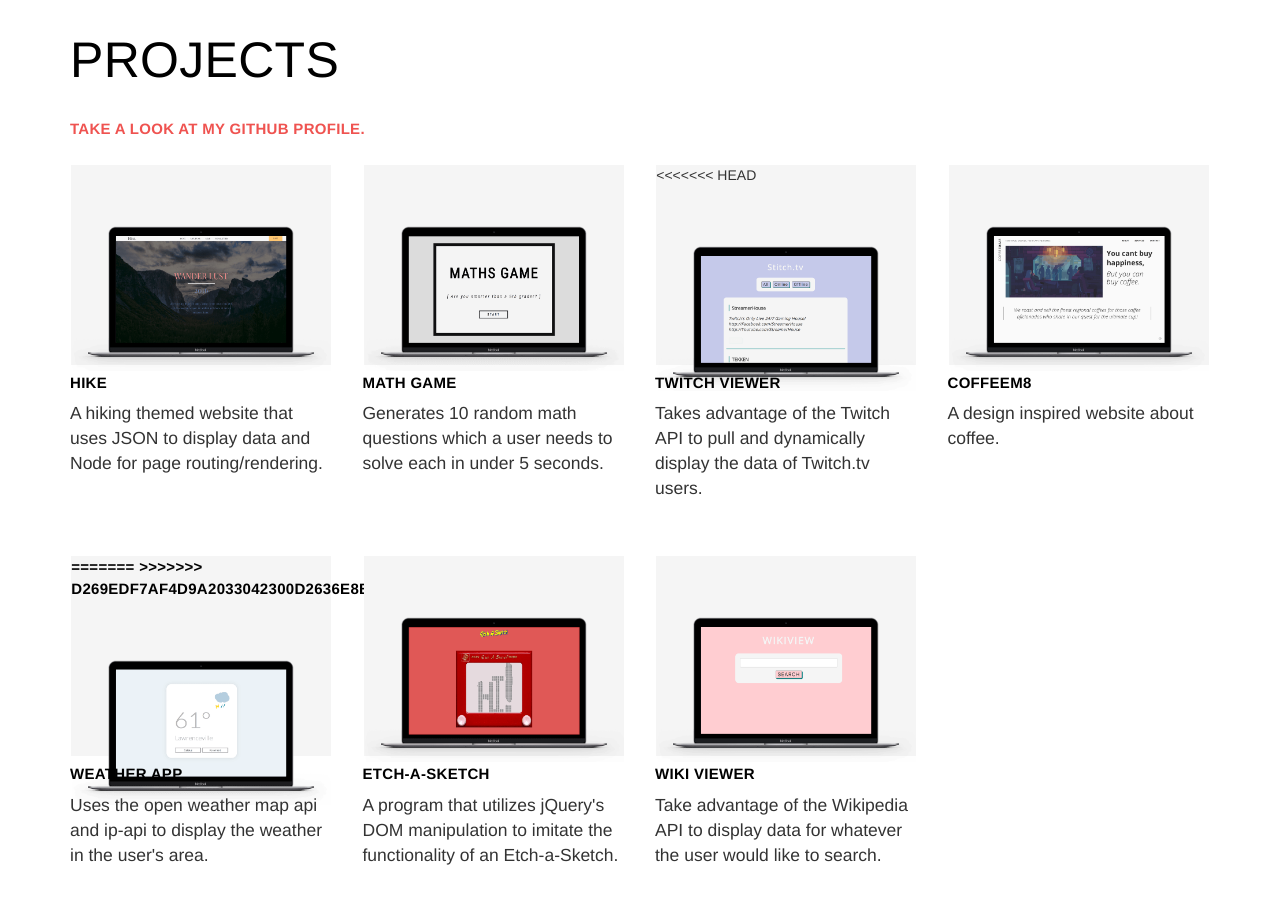
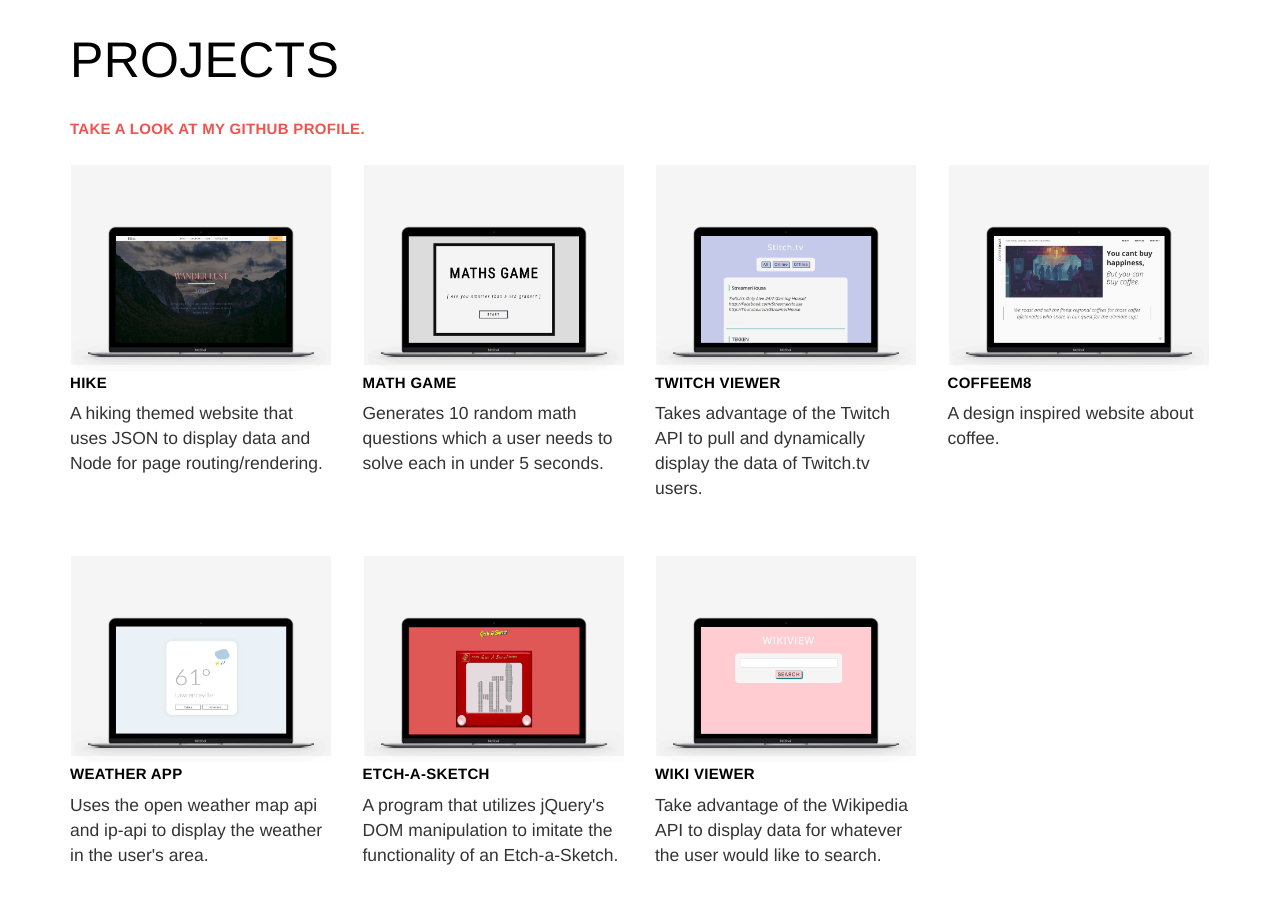
Before and after one commit to DevMaterial/portfolio, a website: page index.html in a window 1280 px wide. Shown: the part 674-1578 px from the top of the page. Drawn offline with nearby package versions, Linux system fonts and the light colour scheme.

Commit message:
Update index.html

```diff
--- a/index.html
+++ b/index.html
@@ -84,7 +84,6 @@
             <div class="col-xs-12 col-sm-6 col-md-3">
               <figure class="project">
                 <div class="project_thumbnail">
-<<<<<<< HEAD
                   <a href="http://insidious-sail.surge.sh/" target="_blank">
                     <img src="images/mb-twitch.png" alt="hike"></img>
                   </a>
@@ -114,9 +113,7 @@
               <figure class="project">
                 <div class="project_thumbnail">
                   <a href="https://hike-dev.herokuapp.com/index" target="_blank">
-=======
                   <a href="http://tan-cup.surge.sh/" target="_blank">
->>>>>>> d269edf7af4d9a2033042300d2636e8b7131acec
                     <img src="images/mb-weather.png" alt="hike"></img>
                   </a>
                 </div>
```
